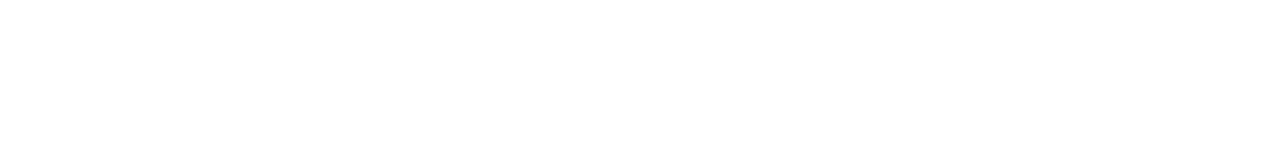
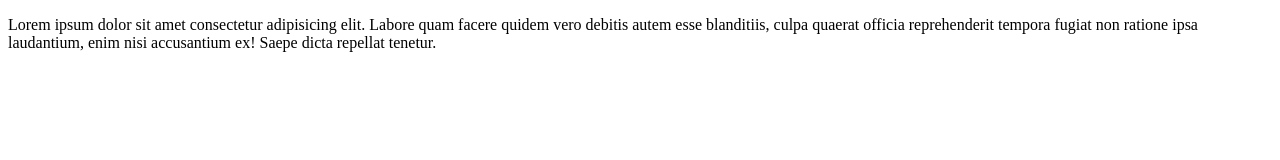
Before and after one commit to PankajPandey2025/learning-git, a plain HTML site: page index.html in a window 1280 px wide. Drawn offline with Linux system fonts and the light colour scheme.

Commit message:
Add new peragraph

```diff
--- a/index.html
+++ b/index.html
@@ -7,5 +7,6 @@
 </head>
 <body>
     <p></p>
+    <p>Lorem ipsum dolor sit amet consectetur adipisicing elit. Labore quam facere quidem vero debitis autem esse blanditiis, culpa quaerat officia reprehenderit tempora fugiat non ratione ipsa laudantium, enim nisi accusantium ex! Saepe dicta repellat tenetur.</p>
 </body>
 </html>
```
